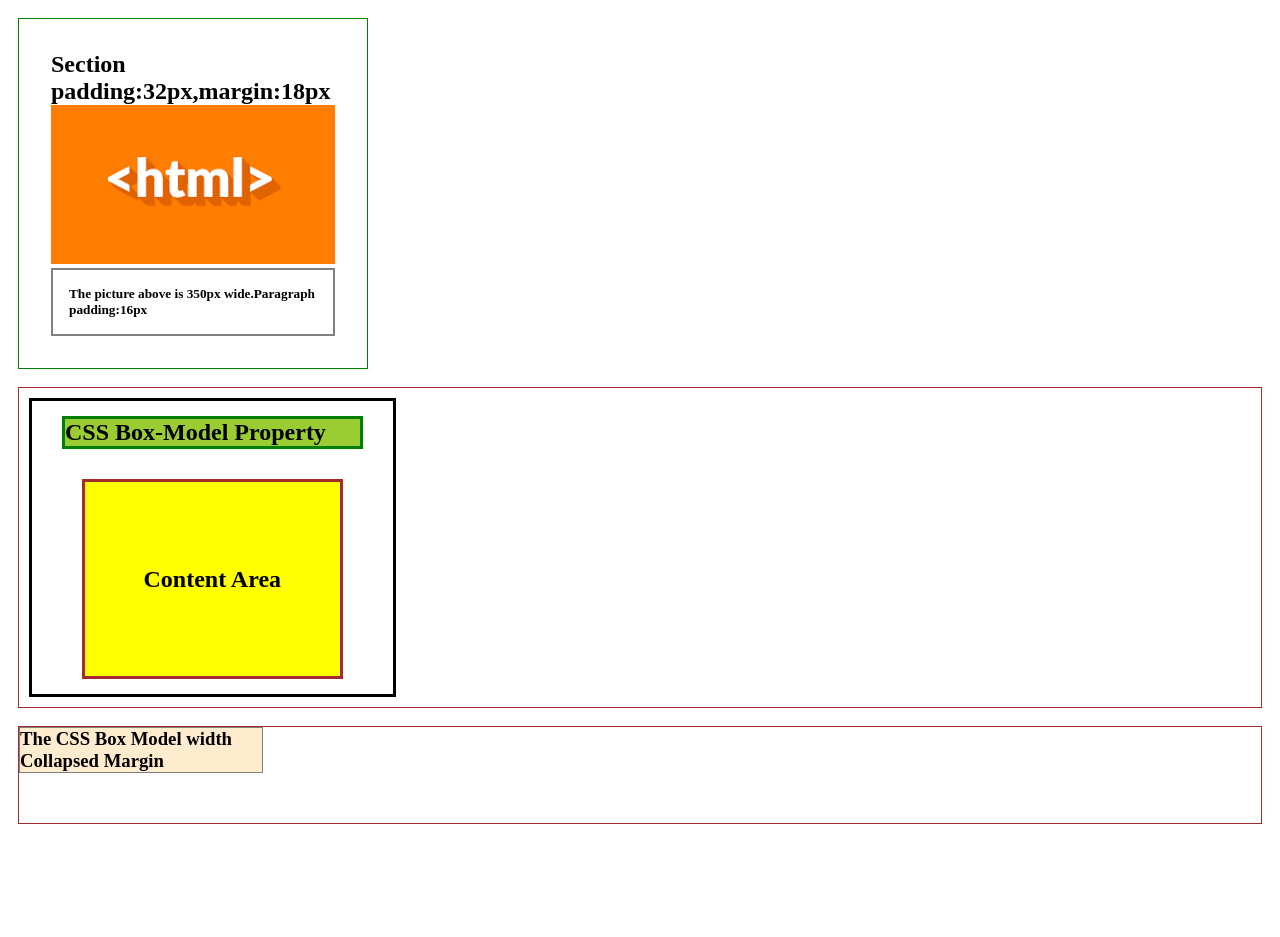
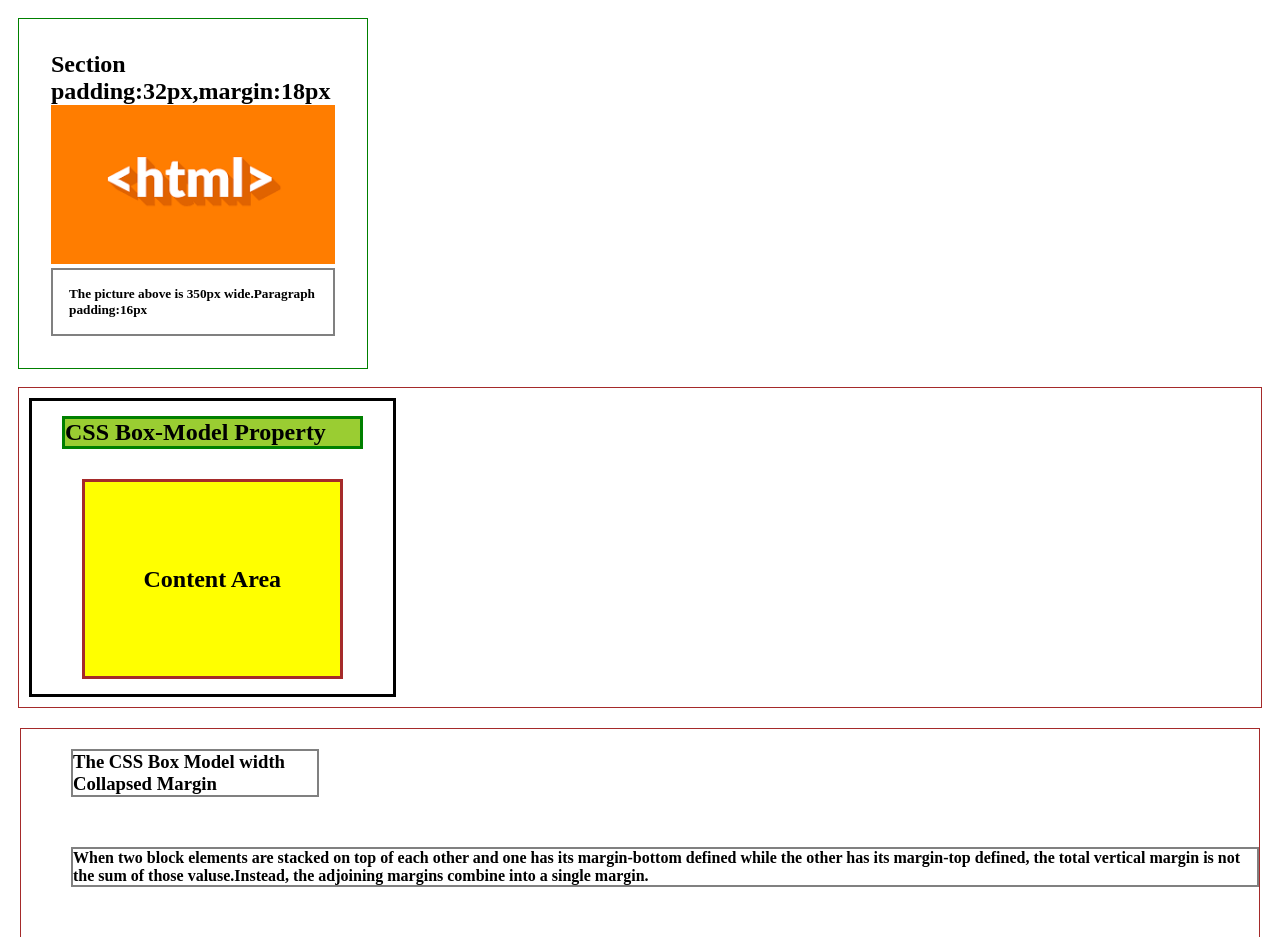
Before and after one commit to HsynovaAysel/CodeAcademyClassWorks, a plain HTML site: page 06.CSS.task/index.html in a window 1280 px wide. Shown: the top 937 px of the page. Before the commit the page ends 842 px from the top, so only its background shows below. Drawn offline with Linux system fonts and the light colour scheme.

Commit message:
index.html

```diff
--- a/06.CSS.task/index.html
+++ b/06.CSS.task/index.html
@@ -25,7 +25,12 @@
     </section>
     <section class="section3">
    <h3 class="text3">The CSS Box Model width Collapsed Margin</h3>
-
+   <h4 class="text4">
+    When two block elements are stacked on top of each other and one has its
+    margin-bottom defined while the other has its margin-top defined, the
+    total vertical margin is not the sum of those valuse.Instead, the
+    adjoining margins combine into a single margin.
+  </h4>
     </section>
   </body>
 </html>
--- a/06.CSS.task/style.css
+++ b/06.CSS.task/style.css
@@ -43,12 +43,22 @@
 }
 .section3 {
   border: 1px solid brown;
-  margin: 18px;
-  padding-right: 20px;
+  margin: 20px;
+  padding 50px;
 }
 .section3 .text3 {
-  background-color: blanchedalmond;
-  border: 1px solid grey;
+  background-color: white;
+  border: 2px solid grey;
   width: 20%;
+  margin-top: 20px;
   margin-bottom: 50px;
+  margin-left: 50px;
 }
+
+.section3 .text4 {
+  background-color: white;
+  border: 2px solid grey;
+  margin-top: 20px;
+  margin-bottom: 50px;
+  margin-left: 50px;
+}
```
